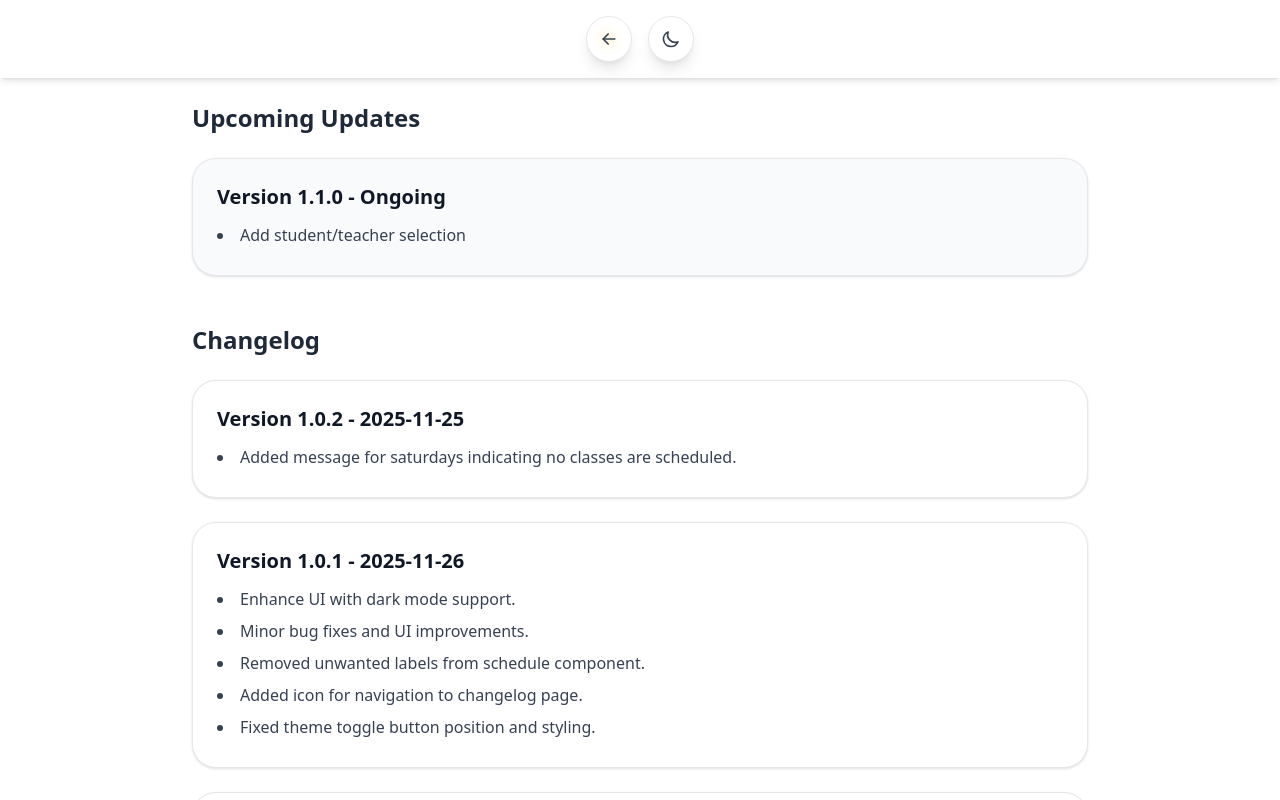
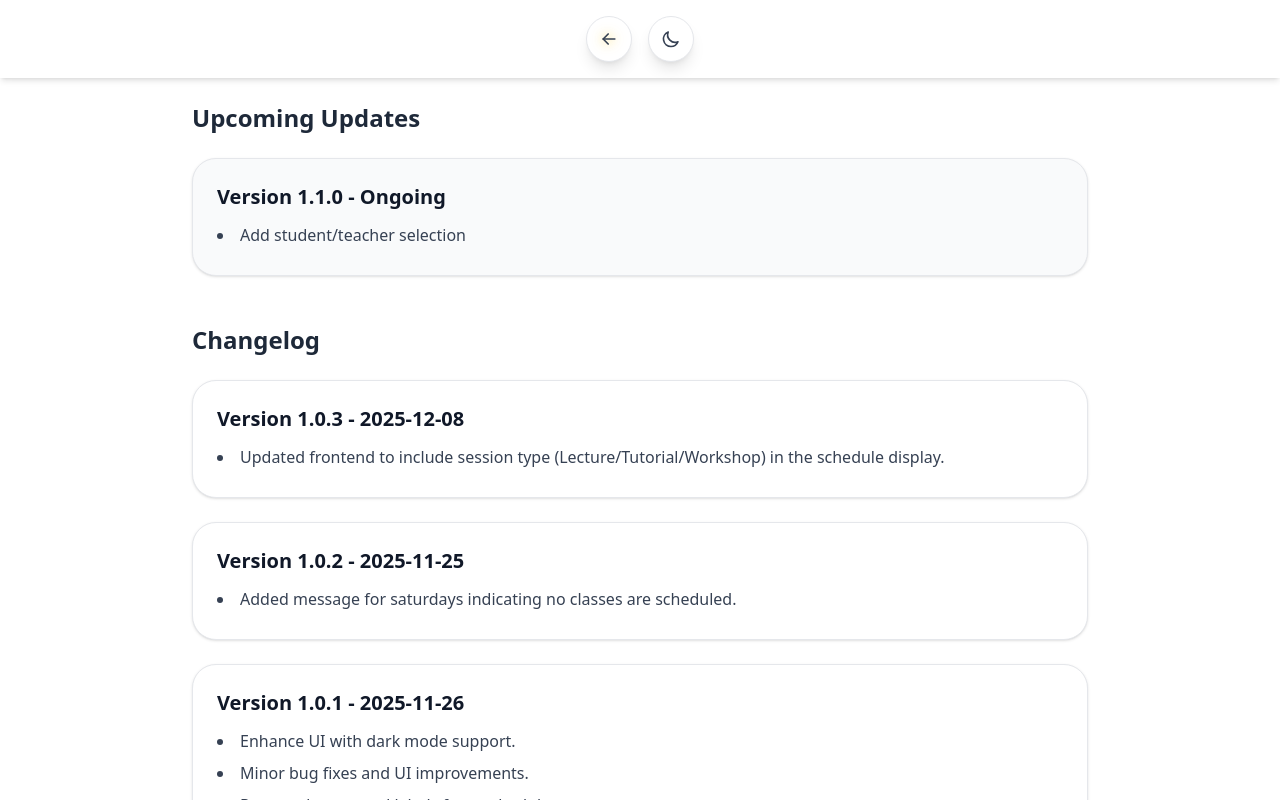
Before and after one commit to samTime101/schedule, a SvelteKit app: page /changelog in a window 1280 px wide. Shown: the top 800 px of the page. Built offline with nearby package versions, Linux system fonts and the light colour scheme.

Commit message:
update: added class type - Updated frontend to include session type (Lecture/Tutorial/Workshop) in the schedule display.

```diff
--- a/src/lib/changelog.ts
+++ b/src/lib/changelog.ts
@@ -1,4 +1,10 @@
 let changelog = {
+	'1.0.3':{
+		date: '2025-12-08',
+		changes: [
+			'Updated frontend to include session type (Lecture/Tutorial/Workshop) in the schedule display.',
+		]
+	},
 	'1.0.2': {
 		date: '2025-11-25',
 		changes: [
--- a/src/routes/components/Schedule.svelte
+++ b/src/routes/components/Schedule.svelte
@@ -68,6 +68,7 @@
 							<div class="text-gray-700 dark:text-gray-300 text-sm md:text-base space-y-1">
 								<p><span class="font-medium">Instructor:</span> {session.TEACHER}</p>
 								<p><span class="font-medium">Location:</span> {session.VENUE}</p>
+								<p><span class="font-medium">Type:</span> {session.TYPE}</p>
 							</div>
 						</div>
 					{/each}
@@ -82,6 +83,7 @@
 								<th class="p-4 text-left font-semibold">Subject</th>
 								<th class="p-4 text-left font-semibold">Instructor</th>
 								<th class="p-4 text-left font-semibold">Location</th>
+								<th class="p-4 text-left font-semibold">Type</th>
 							</tr>
 						</thead>
 						<tbody class="divide-y divide-gray-100 dark:divide-gray-700">
@@ -91,6 +93,7 @@
 									<td class="p-4 font-medium text-gray-900 dark:text-gray-100">{session.MODULE}</td>
 									<td class="p-4 text-gray-700 dark:text-gray-300">{session.TEACHER}</td>
 									<td class="p-4 text-gray-700 dark:text-gray-300">{session.VENUE}</td>
+									<td class="p-4 text-gray-700 dark:text-gray-300">{session.TYPE}</td>
 								</tr>
 							{/each}
 						</tbody>
```
